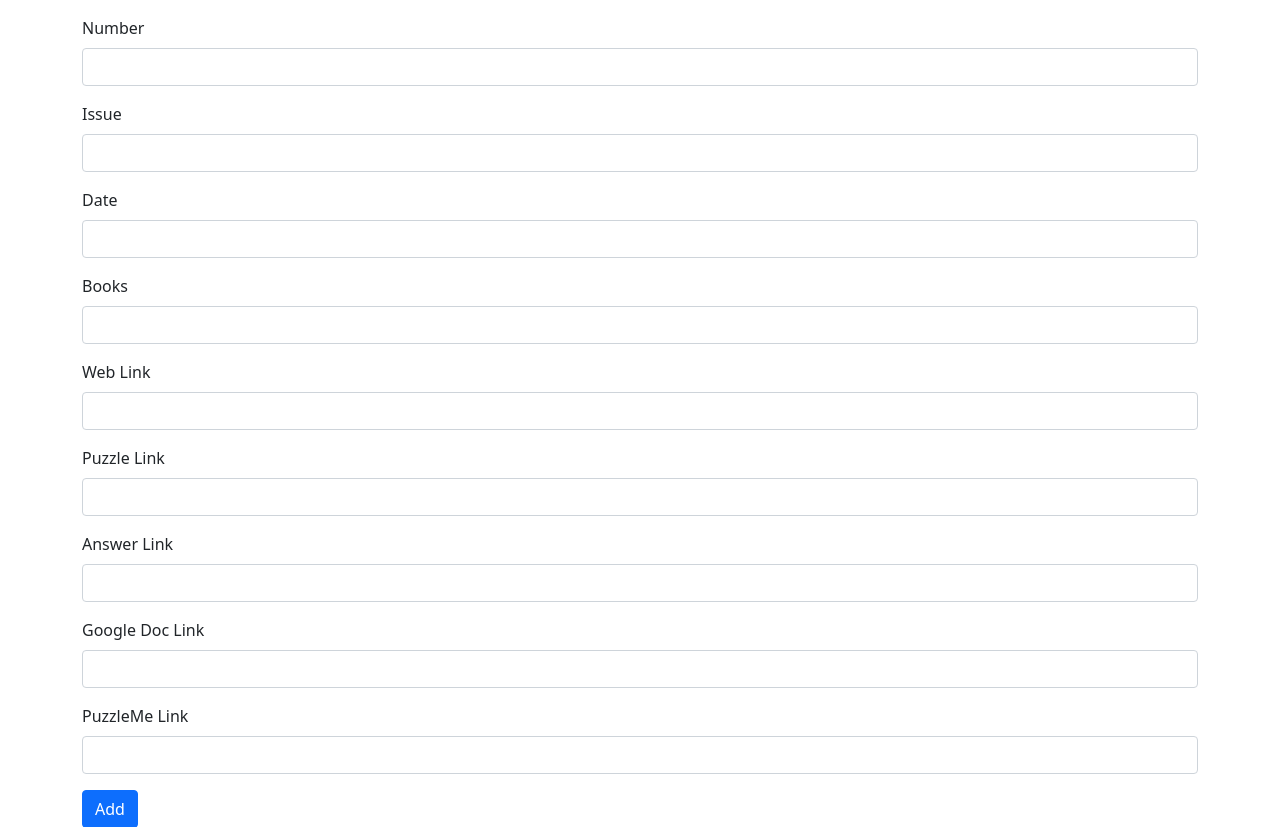
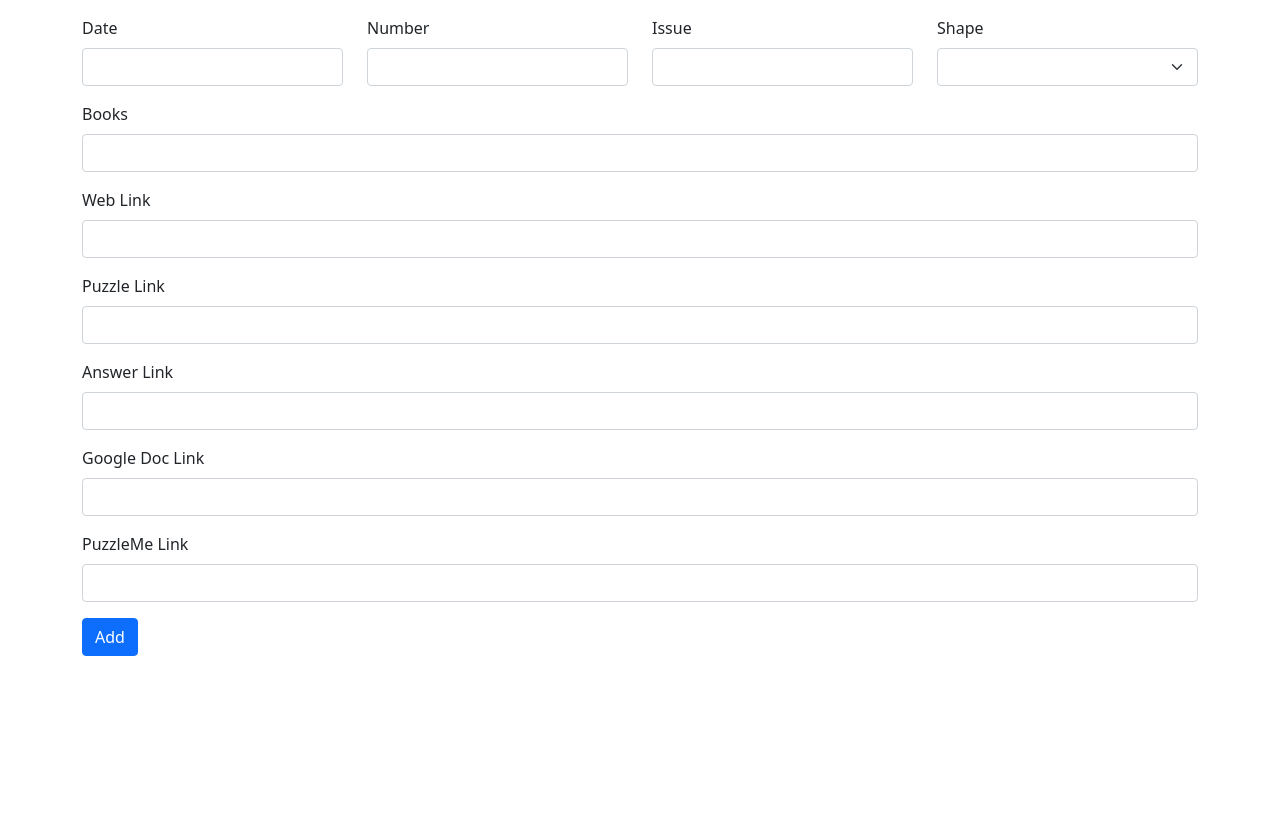
Before and after one commit to lukwam/hex, a Flask app: page /admin/puzzles/add in a window 1280 px wide. Shown: the part 290-1117 px from the top of the page. After the commit the page ends 946 px from the top, so only its background shows below. Run offline with Flask 3, Linux system fonts and the light colour scheme; data that the repository does not hold is empty; some libraries are stand-ins or nearby versions.

Commit message:
Added shape.

```diff
--- a/app/main.py
+++ b/app/main.py
@@ -592,6 +592,7 @@ def admin_books_edit(book_id):
 
 @app.route("/admin/publications/add", methods=["GET", "POST"])
 def admin_publications_add():
+    """Admin publications add page."""
     if not g.admin:
         return redirect("/")
     if request.method == "GET":
@@ -693,6 +694,7 @@ def admin_puzzles_edit(puzzle_id):
         pub = request.form.get("publication")
         puzzle_link = request.form.get("puzzle_link")
         puzzleme_link = request.form.get("puzzleme_link")
+        shape = request.form.get("shape")
         title = request.form.get("title")
         web_link = request.form.get("web_link")
 
@@ -720,6 +722,7 @@ def admin_puzzles_edit(puzzle_id):
             "pub": pub,
             "puzzle_link": puzzle_link,
             "puzzleme_link": puzzleme_link,
+            "shape": shape,
             "title": title,
             "web_link": web_link,
         }
--- a/app/templates/puzzle_edit.html
+++ b/app/templates/puzzle_edit.html
@@ -27,20 +27,36 @@
     </select>
   </div>
 
-  <div class="mb-3">
+  <div class="row">
+    <div class="mb-3 col">
+      <label for="date" class="form-label">Date</label>
+      <input type="text" class="form-control" id="date" name="date" value="{{ puzzle.date.strftime(" %Y-%m-%d") if
+        puzzle.date else "" }}">
+    </div>
+
+    <div class="mb-3 col">
       <label for="num" class="form-label">Number</label>
       <input type="text" class="form-control" id="num" name="num" value="{{ puzzle.num if puzzle.num else "" }}">
     </div>
 
-  <div class="mb-3">
+    <div class="mb-3 col">
       <label for="issue" class="form-label">Issue</label>
       <input type="text" class="form-control" id="issue" name="issue" value="{{ puzzle.issue if puzzle.issue else "" }}">
     </div>
 
-  <div class="mb-3">
-    <label for="date" class="form-label">Date</label>
-    <input type="text" class="form-control" id="date" name="date" value="{{ puzzle.date.strftime("%Y-%m-%d") if puzzle.date else "" }}">
+    <div class="mb-3 col">
+      <label for="shape" class="form-label">Shape</label>
+      <select class="form-select" aria-label="Shape" name="shape">
+        <option value="">  </option>
+        {% for shape in ["rectangular", "circular", "hexagonal", "other"] %}
+        <option value="{{ shape }}" {{ "selected" if puzzle.shape == shape }}>{{ shape }}</option>
+        {% endfor %}
+      </select>
     </div>
+
+  </div>
+
+
 
   <div class="mb-3">
     <label for="books" class="form-label">Books</label>
```
Also changed, not shown: 1 other file. Lines whose indentation alone changed are shown as unchanged.
